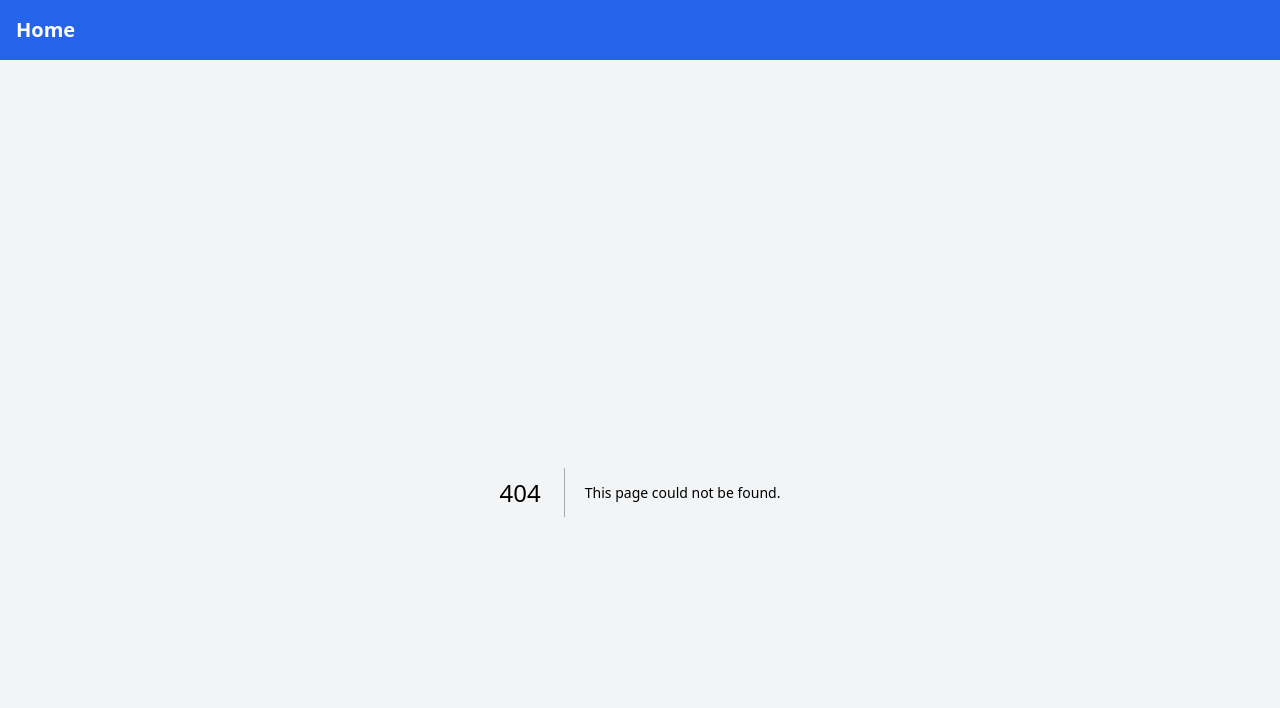
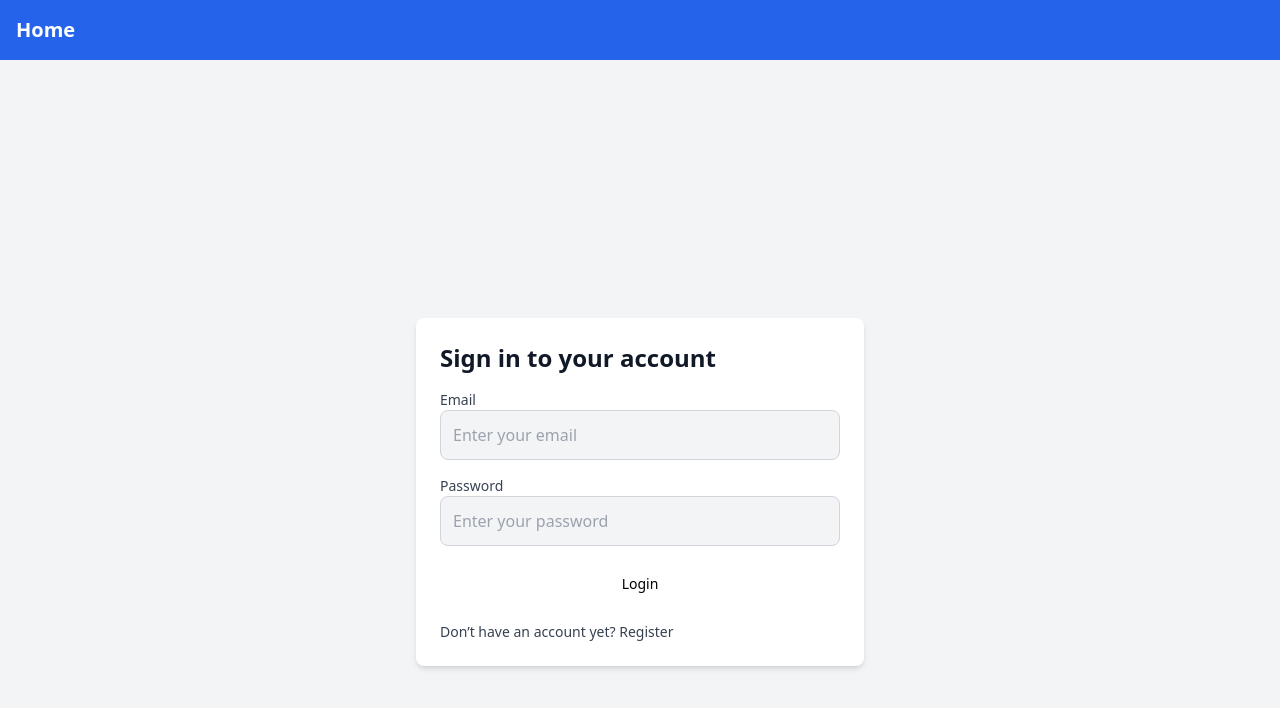
Before and after one commit to nikolap994/navnode-gui, a Next.js app: page /login in a window 1280 px wide. Before the commit this address had no page. Shown: the top 708 px of the page. Built offline with nearby package versions, Linux system fonts and the light colour scheme; no server answers.

Commit message:
Add login page

```diff
--- /dev/null
+++ b/src/pages/login.js
@@ -0,0 +1,78 @@
+import { getCsrfToken, getSession } from "next-auth/react";
+import Link from "next/link";
+
+export default function SignIn({ csrfToken }) {
+  return (
+    <section className="min-h-screen flex items-center justify-center">
+      <div className="max-w-md w-full bg-white shadow-md rounded-lg p-6">
+        <h1 className="text-2xl font-bold text-gray-900 mb-4">
+          Sign in to your account
+        </h1>
+        <form
+          method="post"
+          action="/api/auth/callback/credentials"
+          className="space-y-4"
+        >
+          <input name="csrfToken" type="hidden" defaultValue={csrfToken} />
+          <div>
+            <label className="block text-sm font-medium text-gray-700">
+              Email
+            </label>
+            <input
+              placeholder="Enter your email"
+              autoComplete="email"
+              name="email"
+              type="email"
+              required
+              minLength="4"
+              className="bg-gray-100 border border-gray-300 text-gray-900 rounded-lg focus:ring-primary-500 focus:border-primary-500 block w-full p-3"
+            />
+          </div>
+          <div>
+            <label className="block text-sm font-medium text-gray-700">
+              Password
+            </label>
+            <input
+              placeholder="Enter your password"
+              autoComplete="current-password"
+              name="password"
+              type="password"
+              required
+              minLength="4"
+              className="bg-gray-100 border border-gray-300 text-gray-900 rounded-lg focus:ring-primary-500 focus:border-primary-500 block w-full p-3"
+            />
+          </div>
+          <button
+            type="submit"
+            className="w-full font-medium rounded-lg text-sm py-3 focus:ring-4 focus:outline-none focus:ring-primary-300"
+          >
+            Login
+          </button>
+          <p className="text-sm text-gray-700 mt-2">
+            Don’t have an account yet?{" "}
+            <Link href="/register" className="text-primary-500 hover:underline">
+              Register
+            </Link>
+          </p>
+        </form>
+      </div>
+    </section>
+  );
+}
+
+export async function getServerSideProps(context) {
+  const { req } = context;
+  const session = await getSession({ req });
+
+  if (session) {
+    return {
+      redirect: { destination: "/" },
+    };
+  }
+
+  return {
+    props: {
+      csrfToken: await getCsrfToken(context),
+    },
+  };
+}
```
